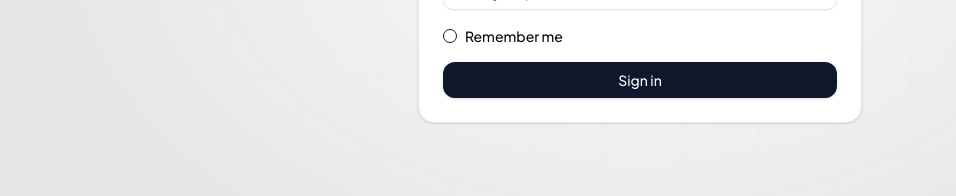
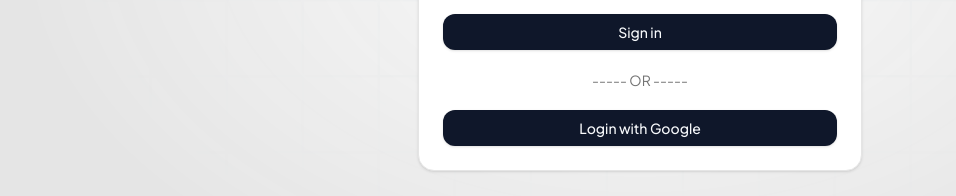
Before and after one commit to blackmouse572/quizler-fe, a Next.js app: page /en/login in a window 1280 px wide. Shown: the part 457-653 px from the top of the page, without its empty margins (0-956 px from the left). Built offline with nearby package versions, Linux system fonts and the light colour scheme; no server answers.

Commit message:
Login with Google

```diff
--- a/messages/en.json
+++ b/messages/en.json
@@ -17,7 +17,9 @@
       },
       "remember": "Remember me",
       "submit": "Sign in"
-    }
+    },
+    "or_signin": "OR",
+    "signin_with_google": "Login with Google"
   },
   "UserDropdown": {
     "my_account": "My account",
--- a/package.json
+++ b/package.json
@@ -33,6 +33,7 @@
     "lodash": "^4.17.21",
     "mini-svg-data-uri": "^1.4.4",
     "next": "14.0.4",
+    "next-auth": "^4.24.5",
     "next-intl": "^3.4.0",
     "react": "^18",
     "react-dom": "^18",
--- a/src/app/[locale]/(auth)/login/component/login-form.tsx
+++ b/src/app/[locale]/(auth)/login/component/login-form.tsx
@@ -30,6 +30,8 @@ import { LoginAction } from "@/app/[locale]/(auth)/login/actions/login-action"
 import LoginSchema, {
   LoginSchemaType,
 } from "@/app/[locale]/(auth)/login/validations/login-validate"
+import { signIn, signOut, useSession } from "next-auth/react"
+import Image from "next/image"
 
 type Props = {}
 
@@ -63,6 +65,22 @@ function LoginForm({}: Props) {
       color: "success",
     })
     return router.push("/")
+  }
+
+  const { data, status } = useSession()
+
+  if (status === "loading") return <h1> loading... please wait</h1>
+
+  if (data && data.user && status === "authenticated") {
+    const src = data.user.image;
+
+    return (
+      <div>
+        <h1> Hi {data.user.name}</h1>
+        <Image width={300} height={300} loader={() => src!} src={src!} alt={data.user.name + " photo"} />
+        <Button onClick={() => signOut()}>Sign out</Button>
+      </div>
+    )
   }
 
   return (
@@ -178,6 +196,19 @@ function LoginForm({}: Props) {
             </Button>
           </form>
         </Form>
+
+        <CardDescription className="m-5 flex justify-center text-sm text-neutral-500">
+          ----- {t("or_signin")} -----
+        </CardDescription>
+
+        <Button
+          className="w-full"
+          color="primary"
+          variant="default"
+          onClick={() => signIn("google", { callbackUrl: "/" })}
+        >
+          {t("signin_with_google")}
+        </Button>
       </CardContent>
     </Card>
   )
--- a/src/app/[locale]/layout.tsx
+++ b/src/app/[locale]/layout.tsx
@@ -5,6 +5,7 @@ import { cn } from '@/lib/utils';
 import type { Metadata } from 'next';
 import { Montserrat, Plus_Jakarta_Sans } from 'next/font/google';
 import './global.css';
+import { NextAuthProvider } from '../provider/authProvider';
 
 const montserrat = Montserrat({
   weight: ['400', '600', '700', '800', '900', '500', '300', '200'],
@@ -71,7 +72,9 @@ export default function LocaleLayout({ children, params: { locale } }: Props) {
           plusJakarta.variable,
         ]
       )}>
-        {children}
+         <NextAuthProvider>
+          {children}
+        </NextAuthProvider>
         <Toaster />
         <TailwindIndicator />
       </body>
--- /dev/null
+++ b/src/app/api/auth/[...nextauth]/route.ts
@@ -0,0 +1,19 @@
+import NextAuth, { NextAuthOptions } from "next-auth"
+import GoogleProvider from "next-auth/providers/google"
+
+const authOptions: NextAuthOptions = {
+  providers: [
+    GoogleProvider({
+      clientId: process.env.GOOGLE_ID!,
+      clientSecret: process.env.GOOGLE_SECRET!,
+    }),
+  ],
+  session: {
+    strategy: "jwt",
+    maxAge: 30 * 24 * 60 * 60, // 30 days
+  }
+}
+
+const handler = NextAuth(authOptions)
+
+export { handler as GET, handler as POST }
--- /dev/null
+++ b/src/app/provider/authProvider.tsx
@@ -0,0 +1,11 @@
+'use client';
+
+import { SessionProvider } from "next-auth/react";
+
+type Props = {
+  children?: React.ReactNode;
+};
+
+export const NextAuthProvider = ({ children }: Props) => {
+  return <SessionProvider>{children}</SessionProvider>;
+};
```
Also changed, not shown: 1 other file (tests, documents, lock files or other folders).
